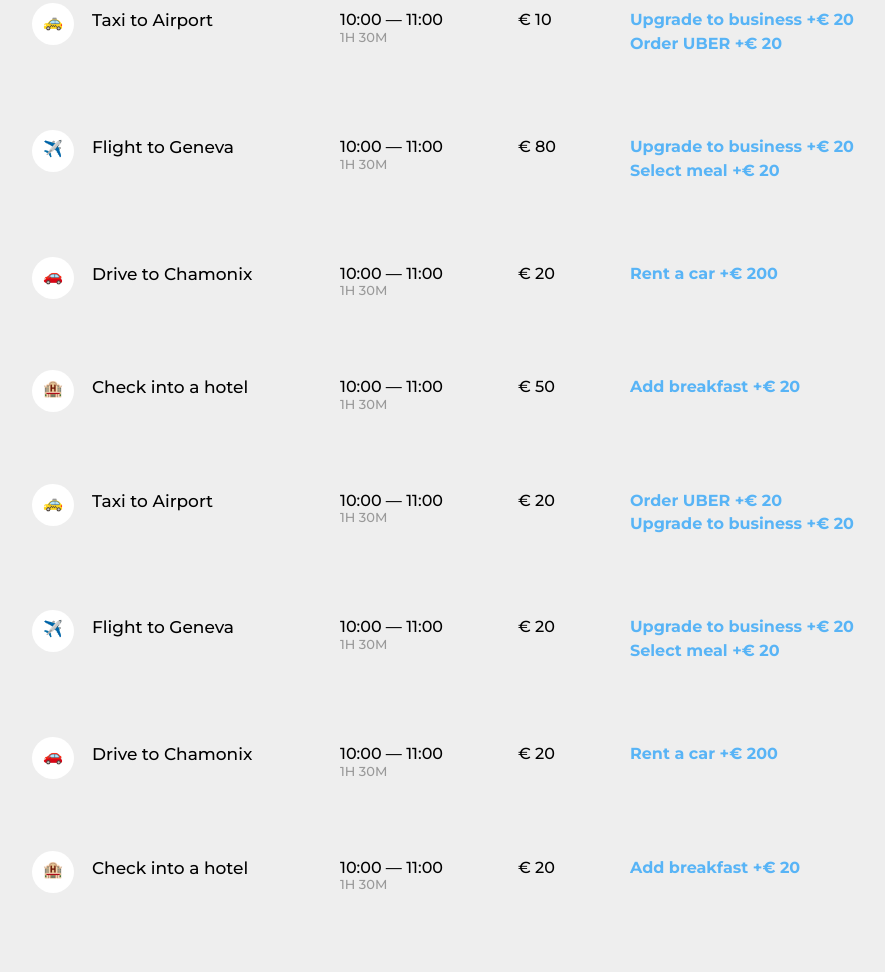
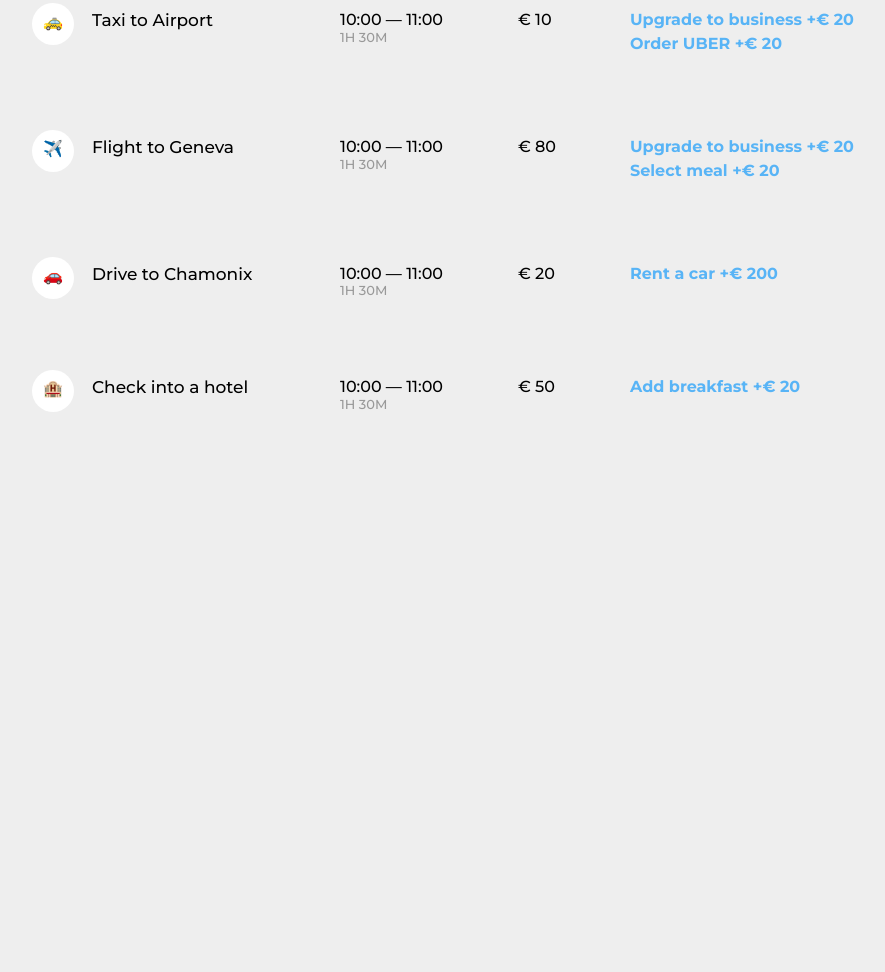
Before and after one commit to Manimall/544023-big-trip-8, a website built with webpack: page public/index.html in a window 1280 px wide. Shown: the part 223-1195 px from the top of the page, without its empty margins (208-1093 px from the left). After the commit the page ends 800 px from the top, so only its background shows below. Built offline with nearby package versions, Linux system fonts and the light colour scheme.

Commit message:
added js-docs + deleted filters and trips from index.html

```diff
--- a/public/index.html
+++ b/public/index.html
@@ -28,14 +28,6 @@
         <a href="#stats" class="view-switch__item">Stats</a>
 
         <form class="trip-filter">
-          <input type="radio" id="filter-everything" name="filter" value="everything" checked>
-          <label class="trip-filter__item" for="filter-everything">Everything</label>
-
-          <input type="radio" id="filter-future" name="filter" value="future">
-          <label class="trip-filter__item" for="filter-future">Future</label>
-
-          <input type="radio" id="filter-past"name="filter" value="past">
-          <label class="trip-filter__item" for="filter-past">Past</label>
         </form>
       </nav>
 
@@ -68,68 +60,6 @@
       </article>
 
       <div class="trip-day__items">
-        <article class="trip-point">
-          <i class="trip-icon">🚕</i>
-          <h3 class="trip-point__title">Taxi to Airport</h3>
-          <p class="trip-point__schedule">
-            <span class="trip-point__timetable">10:00&nbsp;&mdash; 11:00</span>
-            <span class="trip-point__duration">1h 30m</span>
-          </p>
-          <p class="trip-point__price">&euro;&nbsp;20</p>
-          <ul class="trip-point__offers">
-            <li>
-              <button class="trip-point__offer">Order UBER +&euro;&nbsp;20</button>
-            </li>
-            <li>
-              <button class="trip-point__offer">Upgrade to business +&euro;&nbsp;20</button>
-            </li>
-          </ul>
-        </article>
-        <article class="trip-point">
-          <i class="trip-icon">✈️</i>
-          <h3 class="trip-point__title">Flight to Geneva</h3>
-          <p class="trip-point__schedule">
-            <span class="trip-point__timetable">10:00&nbsp;&mdash; 11:00</span>
-            <span class="trip-point__duration">1h 30m</span>
-          </p>
-          <p class="trip-point__price">&euro;&nbsp;20</p>
-          <ul class="trip-point__offers">
-            <li>
-              <button class="trip-point__offer">Upgrade to business +&euro;&nbsp;20</button>
-            </li>
-            <li>
-              <button class="trip-point__offer">Select meal +&euro;&nbsp;20</button>
-            </li>
-          </ul>
-        </article>
-        <article class="trip-point">
-          <i class="trip-icon">🚗</i>
-          <h3 class="trip-point__title">Drive to Chamonix</h3>
-          <p class="trip-point__schedule">
-            <span class="trip-point__timetable">10:00&nbsp;&mdash; 11:00</span>
-            <span class="trip-point__duration">1h 30m</span>
-          </p>
-          <p class="trip-point__price">&euro;&nbsp;20</p>
-          <ul class="trip-point__offers">
-            <li>
-                <button class="trip-point__offer">Rent a car +&euro;&nbsp;200</button>
-              </li>
-          </ul>
-        </article>
-        <article class="trip-point">
-          <i class="trip-icon">🏨</i>
-          <h3 class="trip-point__title">Check into a hotel</h3>
-          <p class="trip-point__schedule">
-            <span class="trip-point__timetable">10:00&nbsp;&mdash; 11:00</span>
-            <span class="trip-point__duration">1h 30m</span>
-          </p>
-          <p class="trip-point__price">&euro;&nbsp;20</p>
-          <ul class="trip-point__offers">
-            <li>
-              <button class="trip-point__offer">Add breakfast +&euro;&nbsp;20</button>
-            </li>
-          </ul>
-        </article>
       </div>
     </section>
   </section>
--- a/src/generate-filter.js
+++ b/src/generate-filter.js
@@ -15,5 +15,5 @@ const makeFilter = (acc, filter) => {
   return acc;
 };
 
-// заполняем разметку фильтра данными из массива фильтров
+// Заполняем разметку фильтра данными из массива фильтров
 export const filters = makeStringFromData(filtersData, makeFilter);
--- a/src/generate-trip.js
+++ b/src/generate-trip.js
@@ -1,7 +1,11 @@
 import {tripsData} from './trips-data';
 import {makeStringFromData, getRandomNumber} from './helpers';
 
-
+/**
+ * Отрисовываем каждое предложение из массива offers (в обьекте trip)
+ * @param {Array} offers - массив предложений
+ * @return {String} - разметка 1ого предложения с заполненными данными
+ */
 const getOffersLayout = (offers) => offers.map((offer) => {
   return `
   <li>
@@ -10,6 +14,13 @@ const getOffersLayout = (offers) => offers.map((offer) => {
   `;
 });
 
+/**
+ * Формируем разметку для 1ого путешествия
+ * @param {String} acc - аккумулирующий значение, которое возвращает функция cb
+ * (в данном случаем строка, изначально пустая)
+ * @param {Object} trip - текущий (обрабатываемый) элемент массива (в данном случае объект)
+ * @return {String} - готовая разметка (с заполненными данными) для 1ого путешествия
+ */
 const makeTrip = (acc, trip) => {
   acc += `
   <article class="trip-point">
@@ -28,8 +39,15 @@ const makeTrip = (acc, trip) => {
   return acc;
 };
 
-export const trips = makeStringFromData(tripsData, makeTrip);
+// Генерируем разметку для всех путешествий (элементов массива tripsData)
+// документация к функции описана в helpers.js
+const trips = makeStringFromData(tripsData, makeTrip);
 
+/**
+ * Формируем разметку для 1ого случайного путешествия
+ * @param {Object} trip - текущий элемент массива
+ * @return {String} - готовая разметка с данными для 1ого путешествия
+ */
 const getRandomTrips = (trip) => {
   return `<article class="trip-point">
     <i class="trip-icon">${trip.icon}</i>
@@ -45,10 +63,18 @@ const getRandomTrips = (trip) => {
   </article>`;
 };
 
-export const insertRandomTripsToHtml = (tripsWrapper, tripsAmount) => {
+/**
+ * Добавляем разметку нескольких (сучайное кол-во) путешествий
+ * @param {HTMLElement} tripsWrapper - элемент разметки, в который мы вставим разметку из данных массива случайной длины
+ * @param {Number} tripsAmount - рандомное число - случайное кол-во путешествий
+ */
+const insertRandomTripsToHtml = (tripsWrapper, tripsAmount) => {
   let renderedTrips = ``;
   for (let i = 0; i < tripsAmount; i++) {
+    // копируем рандомный обьект из массива путешествий и прибавляем его к renderedTrips
     renderedTrips += getRandomTrips(Object.assign({}, tripsData[getRandomNumber(0, tripsData.length - 1)]));
   }
   tripsWrapper.insertAdjacentHTML(`afterbegin`, renderedTrips);
 };
+
+export {trips, insertRandomTripsToHtml};
--- a/src/main.js
+++ b/src/main.js
@@ -13,6 +13,11 @@ addToHtml(filters, filterListWrapper);
 // добавляем на страницу маршруты путешествий
 addToHtml(trips, tripListWrapper);
 
+/**
+ * Добавляем функцию-обработчик события для переключения фильтров,
+ * удаляем все ранее созданные путешествия и добавляем случайное кол-во новых
+ * @param {evt} evt - событие, на котором ловим клик
+ */
 const addFilterClickHandler = (evt) => {
   const clickedFilter = evt.target.classList.contains(`trip-filter__item`);
   if (clickedFilter) {
@@ -21,4 +26,5 @@ const addFilterClickHandler = (evt) => {
   }
 };
 
+// устанавливаем обработчик события на контейнер секции с фильтрами
 filterListWrapper.addEventListener(`click`, addFilterClickHandler);
```
